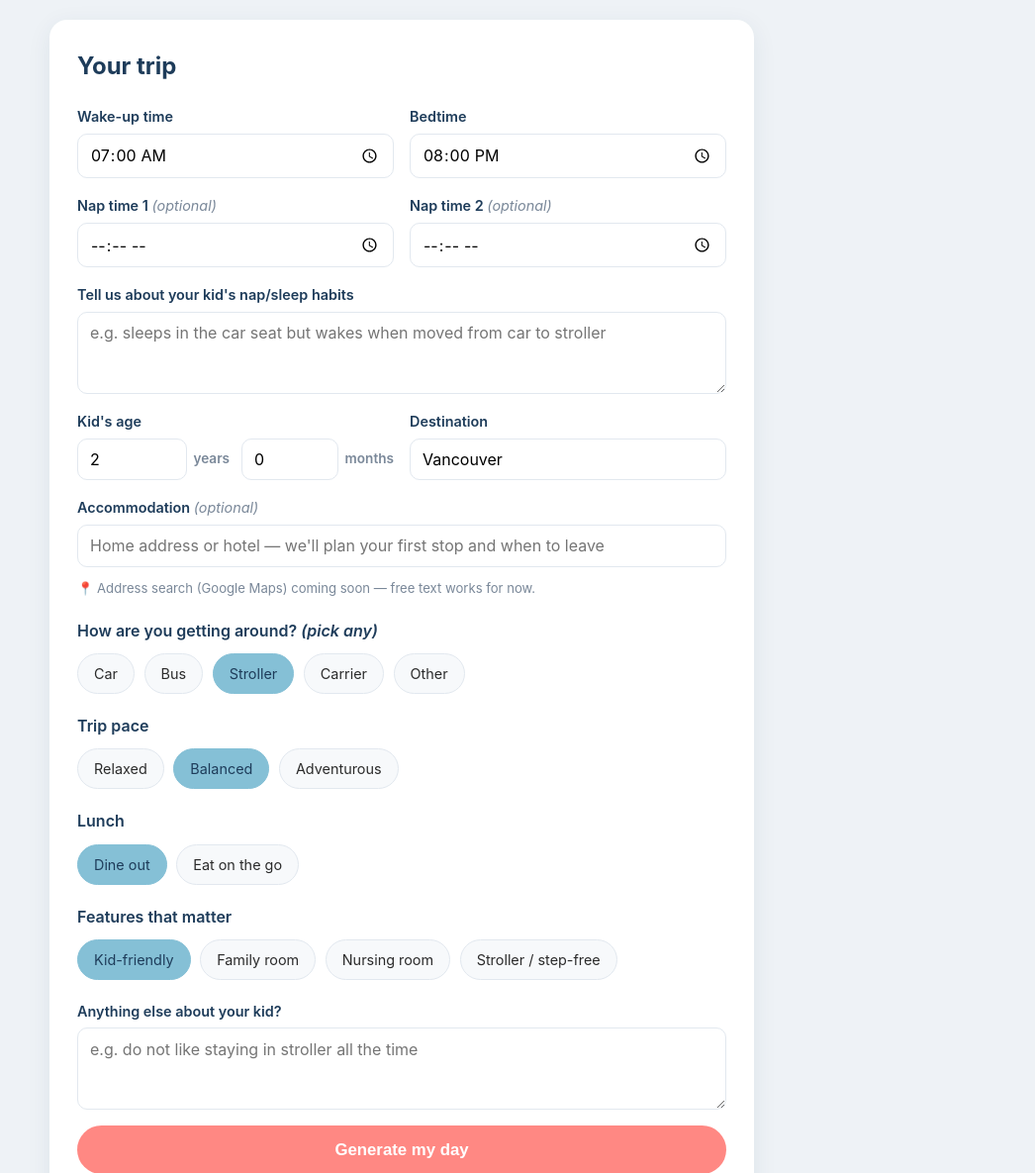
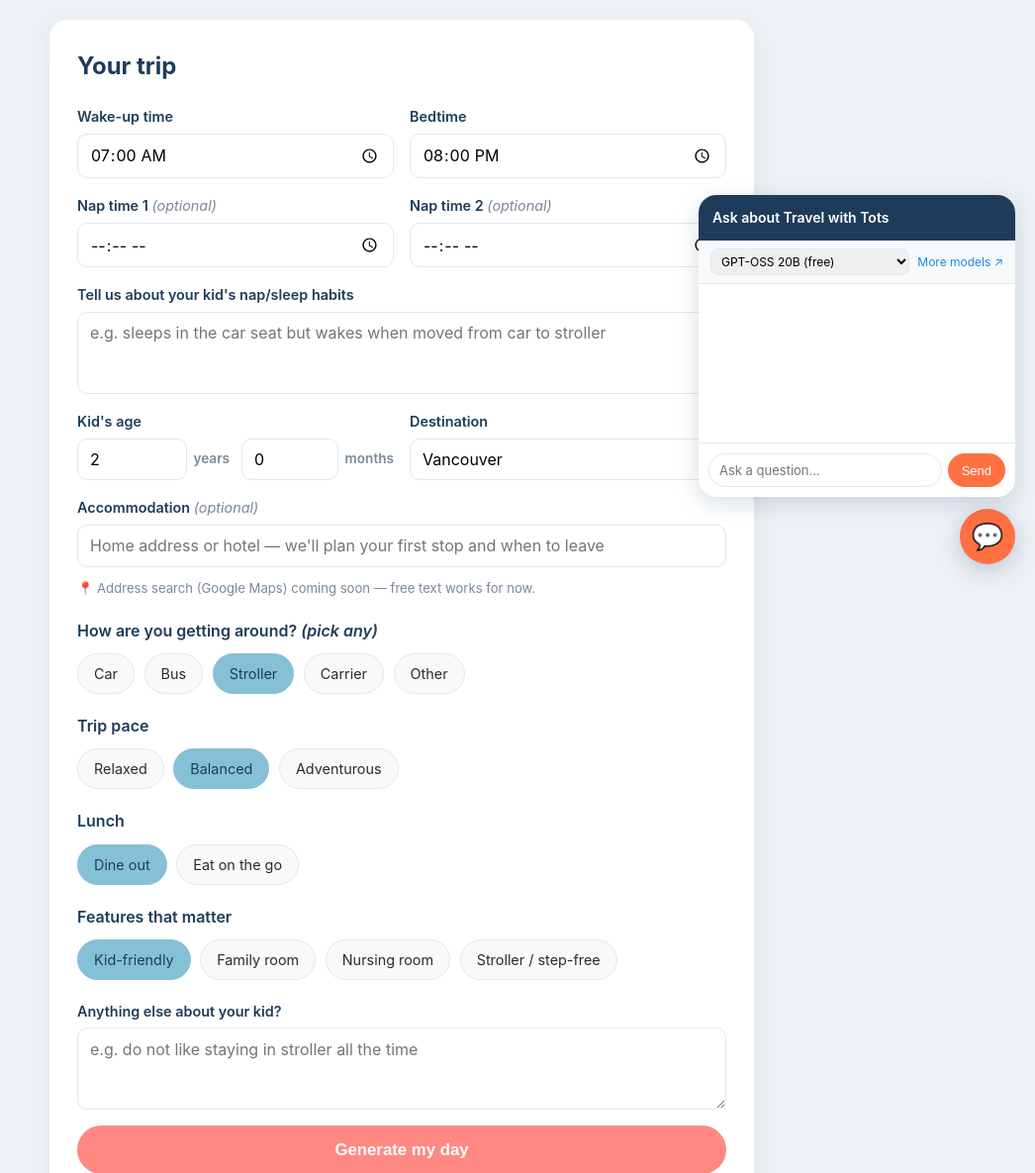
Before and after one commit to yingyulam/travel-with-tots, a Flask app: page /plan in a window 1280 px wide. Shown: the part 210-1395 px from the top of the page at 99% size, without its empty margins (234-1280 px from the left). Run offline with Flask 3, Linux system fonts and the light colour scheme.

Commit message:
Add a site-help chatbot widget powered by OpenRouter
Answers visitor questions about how the site works (itinerary
planning, re-planning, nearby-need search, Maps hand-off) via a
floating widget on every page, with a model picker (free + paid
options) and a link to browse all OpenRouter models.

```diff
--- a/app.py
+++ b/app.py
@@ -10,6 +10,7 @@ import os
 from datetime import date
 from functools import wraps
 
+import requests
 from flask import (
     Flask,
     flash,
@@ -22,6 +23,7 @@ from flask import (
 )
 from werkzeug.security import check_password_hash, generate_password_hash
 
+from src.agents import ALLOWED_CHAT_MODELS, DEFAULT_MODEL, ask_website_chatbot
 from src.data_loader import FEATURE_LABELS, load_venues
 from src.db import (
     TRIP_FIELDS,
@@ -468,5 +470,27 @@ def find_nearby_route():
     return jsonify({"need": data.get("need", ""), "venues": venues})
 
 
+@app.route("/chatbot", methods=["POST"])
+def chatbot_route():
+    """Answer a question about how the website works, as JSON."""
+    data = request.get_json(silent=True) or {}
+    message = (data.get("message") or "").strip()
+    if not message:
+        return jsonify({"error": "message is required"}), 400
+
+    model = data.get("model")
+    if model not in ALLOWED_CHAT_MODELS:
+        model = DEFAULT_MODEL
+
+    try:
+        reply = ask_website_chatbot(message, model=model, history=data.get("history") or [])
+    except KeyError:
+        return jsonify({"error": "The chatbot isn't configured yet."}), 500
+    except requests.exceptions.RequestException:
+        return jsonify({"error": "The chatbot is unavailable right now. Please try again."}), 502
+
+    return jsonify({"reply": reply})
+
+
 if __name__ == "__main__":
     app.run(host="0.0.0.0", port=8016, debug=True)
--- /dev/null
+++ b/static/chatbot.css
@@ -0,0 +1,149 @@
+/* Site-wide help chatbot widget. Self-contained (no dependency on style.css
+   or landing.css variables, since not every page loads those). */
+
+.twt-chatbot {
+  --twt-navy: #1e3c5a;
+  --twt-orange: #ff7043;
+  --twt-orange-dark: #f4511e;
+  --twt-blue: #1e88e5;
+  --twt-line: #e2e8ef;
+  --twt-surface: #f7f9fb;
+  --twt-ink: #2b2b2b;
+  font-family: -apple-system, "Segoe UI", Roboto, Helvetica, Arial, sans-serif;
+  position: fixed;
+  right: 20px;
+  bottom: 20px;
+  z-index: 1000;
+}
+
+.twt-chatbot-bubble {
+  width: 56px;
+  height: 56px;
+  border-radius: 999px;
+  border: none;
+  background: var(--twt-orange);
+  color: #fff;
+  font-size: 26px;
+  cursor: pointer;
+  box-shadow: 0 6px 24px rgba(30, 60, 90, 0.25);
+}
+
+.twt-chatbot-bubble:hover {
+  background: var(--twt-orange-dark);
+}
+
+.twt-chatbot-panel {
+  position: absolute;
+  right: 0;
+  bottom: 68px;
+  width: 320px;
+  max-height: 440px;
+  display: flex;
+  flex-direction: column;
+  background: #fff;
+  border-radius: 18px;
+  box-shadow: 0 6px 24px rgba(30, 60, 90, 0.18);
+  overflow: hidden;
+}
+
+.twt-chatbot-header {
+  padding: 12px 14px;
+  background: var(--twt-navy);
+  color: #fff;
+  font-weight: 600;
+  font-size: 14px;
+}
+
+.twt-chatbot-model-row {
+  display: flex;
+  align-items: center;
+  gap: 8px;
+  padding: 8px 12px;
+  border-bottom: 1px solid var(--twt-line);
+  background: var(--twt-surface);
+  font-size: 12px;
+}
+
+.twt-chatbot-model-row select {
+  flex: 1;
+  min-width: 0;
+  padding: 4px 6px;
+  border: 1px solid var(--twt-line);
+  border-radius: 8px;
+  font-size: 12px;
+}
+
+.twt-chatbot-model-row a {
+  color: var(--twt-blue);
+  white-space: nowrap;
+  text-decoration: none;
+}
+
+.twt-chatbot-messages {
+  flex: 1;
+  overflow-y: auto;
+  padding: 12px;
+  display: flex;
+  flex-direction: column;
+  gap: 8px;
+  min-height: 160px;
+}
+
+.twt-chatbot-msg {
+  max-width: 85%;
+  padding: 8px 12px;
+  border-radius: 14px;
+  font-size: 13px;
+  line-height: 1.4;
+  white-space: pre-wrap;
+  word-break: break-word;
+}
+
+.twt-chatbot-msg.user {
+  align-self: flex-end;
+  background: var(--twt-blue);
+  color: #fff;
+}
+
+.twt-chatbot-msg.assistant {
+  align-self: flex-start;
+  background: var(--twt-surface);
+  color: var(--twt-ink);
+}
+
+.twt-chatbot-msg.error {
+  align-self: flex-start;
+  background: #fdecea;
+  color: #b3261e;
+}
+
+.twt-chatbot-form {
+  display: flex;
+  gap: 6px;
+  padding: 10px;
+  border-top: 1px solid var(--twt-line);
+}
+
+.twt-chatbot-form input {
+  flex: 1;
+  min-width: 0;
+  padding: 8px 10px;
+  border: 1px solid var(--twt-line);
+  border-radius: 999px;
+  font-size: 13px;
+}
+
+.twt-chatbot-form button {
+  border: none;
+  border-radius: 999px;
+  background: var(--twt-orange);
+  color: #fff;
+  padding: 8px 14px;
+  font-size: 13px;
+  cursor: pointer;
+}
+
+.twt-chatbot-form button:disabled {
+  opacity: 0.6;
+  cursor: default;
+}
--- /dev/null
+++ b/templates/_chatbot_widget.html
@@ -0,0 +1,23 @@
+<div class="twt-chatbot">
+  <button type="button" class="twt-chatbot-bubble" aria-label="Open help chat">💬</button>
+
+  <div class="twt-chatbot-panel" hidden>
+    <div class="twt-chatbot-header">Ask about Travel with Tots</div>
+
+    <div class="twt-chatbot-model-row">
+      <select>
+        <option value="openai/gpt-oss-20b:free" selected>GPT-OSS 20B (free)</option>
+        <option value="openai/gpt-4o-mini">GPT-4o mini</option>
+        <option value="anthropic/claude-sonnet-5">Claude Sonnet 5</option>
+      </select>
+      <a href="https://openrouter.ai/models" target="_blank" rel="noopener">More models ↗</a>
+    </div>
+
+    <div class="twt-chatbot-messages"></div>
+
+    <form class="twt-chatbot-form">
+      <input type="text" placeholder="Ask a question…" autocomplete="off">
+      <button type="submit">Send</button>
+    </form>
+  </div>
+</div>
--- a/templates/base.html
+++ b/templates/base.html
@@ -5,6 +5,7 @@
   <meta name="viewport" content="width=device-width, initial-scale=1.0">
   <title>{% block title %}Travel with Tots{% endblock %}</title>
   <link rel="stylesheet" href="{{ url_for('static', filename='style.css') }}">
+  <link rel="stylesheet" href="{{ url_for('static', filename='chatbot.css') }}">
 </head>
 <body>
   {% set is_dashboard = request.endpoint == 'dashboard' %}
@@ -44,5 +45,8 @@
   <footer class="footer">
     <p>Travel with Tots — stress-free adventures for little ones.</p>
   </footer>
+
+  {% include "_chatbot_widget.html" %}
+  <script src="{{ url_for('static', filename='chatbot.js') }}"></script>
 </body>
 </html>
--- a/templates/index.html
+++ b/templates/index.html
@@ -5,6 +5,7 @@
   <meta name="viewport" content="width=device-width, initial-scale=1.0">
   <title>Travel with Tots</title>
   <link rel="stylesheet" href="{{ url_for('static', filename='landing.css') }}">
+  <link rel="stylesheet" href="{{ url_for('static', filename='chatbot.css') }}">
 </head>
 <body>
   <main class="hero">
@@ -41,5 +42,8 @@
     <p>Travel with Tots — stress-free adventures for little ones.</p>
     <p>&copy; 2026 Travel with Tots. All rights reserved.</p>
   </footer>
+
+  {% include "_chatbot_widget.html" %}
+  <script src="{{ url_for('static', filename='chatbot.js') }}"></script>
 </body>
 </html>
--- a/templates/plan.html
+++ b/templates/plan.html
@@ -5,6 +5,7 @@
   <meta name="viewport" content="width=device-width, initial-scale=1.0">
   <title>Travel with Tots — Plan your day</title>
   <link rel="stylesheet" href="{{ url_for('static', filename='style.css') }}">
+  <link rel="stylesheet" href="{{ url_for('static', filename='chatbot.css') }}">
 </head>
 <body>
   <header class="masthead">
@@ -255,5 +256,8 @@
       syncAgeCap();
     }
   </script>
+
+  {% include "_chatbot_widget.html" %}
+  <script src="{{ url_for('static', filename='chatbot.js') }}"></script>
 </body>
 </html>
--- a/templates/trip.html
+++ b/templates/trip.html
@@ -5,6 +5,7 @@
   <meta name="viewport" content="width=device-width, initial-scale=1.0">
   <title>Travel with Tots — Your day</title>
   <link rel="stylesheet" href="{{ url_for('static', filename='style.css') }}">
+  <link rel="stylesheet" href="{{ url_for('static', filename='chatbot.css') }}">
 </head>
 <body>
   {% set transit_label = trip.transit | map('capitalize') | join(', ') %}
@@ -347,5 +348,8 @@
     renderTabs();
     renderTimeline();
   </script>
+
+  {% include "_chatbot_widget.html" %}
+  <script src="{{ url_for('static', filename='chatbot.js') }}"></script>
 </body>
 </html>
```
Also changed, not shown: src/prompts/website_chatbot.txt (added, +17 -0 lines), static/chatbot.js (added, +79 -0 lines).
